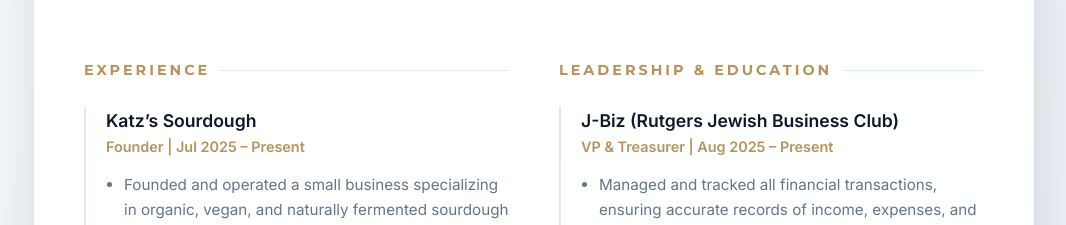
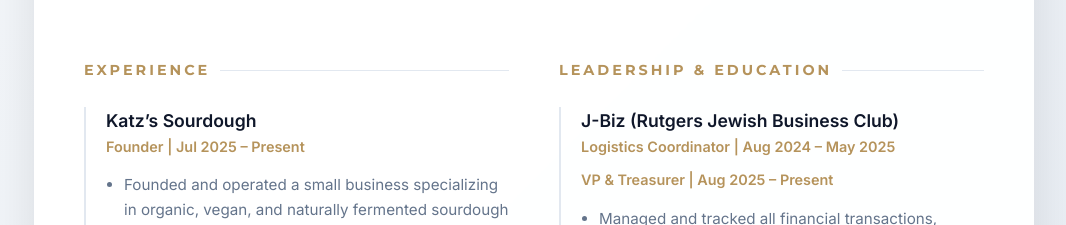
Before and after one commit to ashleyekatz/ashleyekatz.github.io, a plain HTML site: page index.html in a window 1280 px wide. Shown: the part 804-1029 px from the top of the page, without its empty margins (106-1172 px from the left). Drawn offline with nearby package versions, Linux system fonts and the light colour scheme.

Commit message:
Update index.html

```diff
--- a/index.html
+++ b/index.html
@@ -259,6 +259,7 @@
 
             <div class="card">
                 <span class="card-title">J-Biz (Rutgers Jewish Business Club)</span>
+                <span class="card-sub">Logistics Coordinator | Aug 2024 – May 2025</span>
                 <span class="card-sub">VP & Treasurer | Aug 2025 – Present</span>
                 <ul>
                     <li>Managed and tracked all financial transactions, ensuring accurate records of income, expenses, and reimbursements </li>
```
